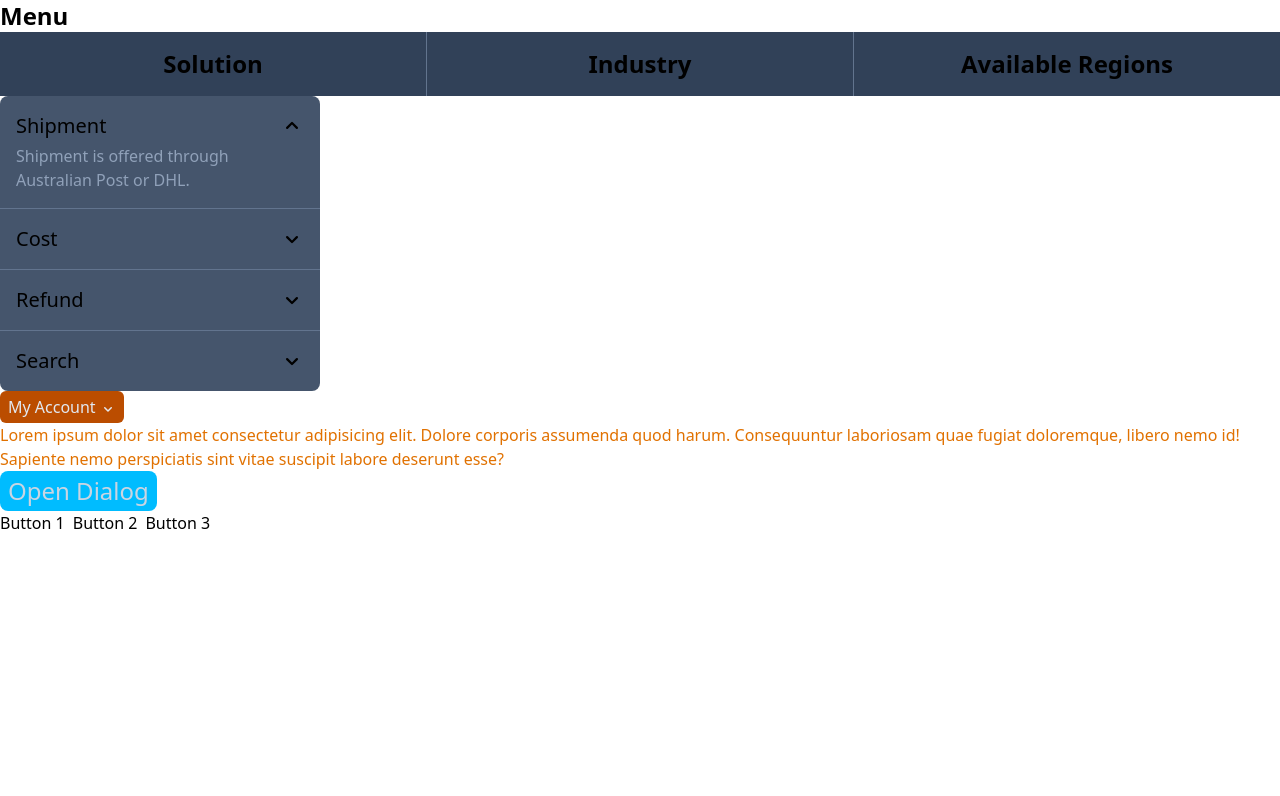
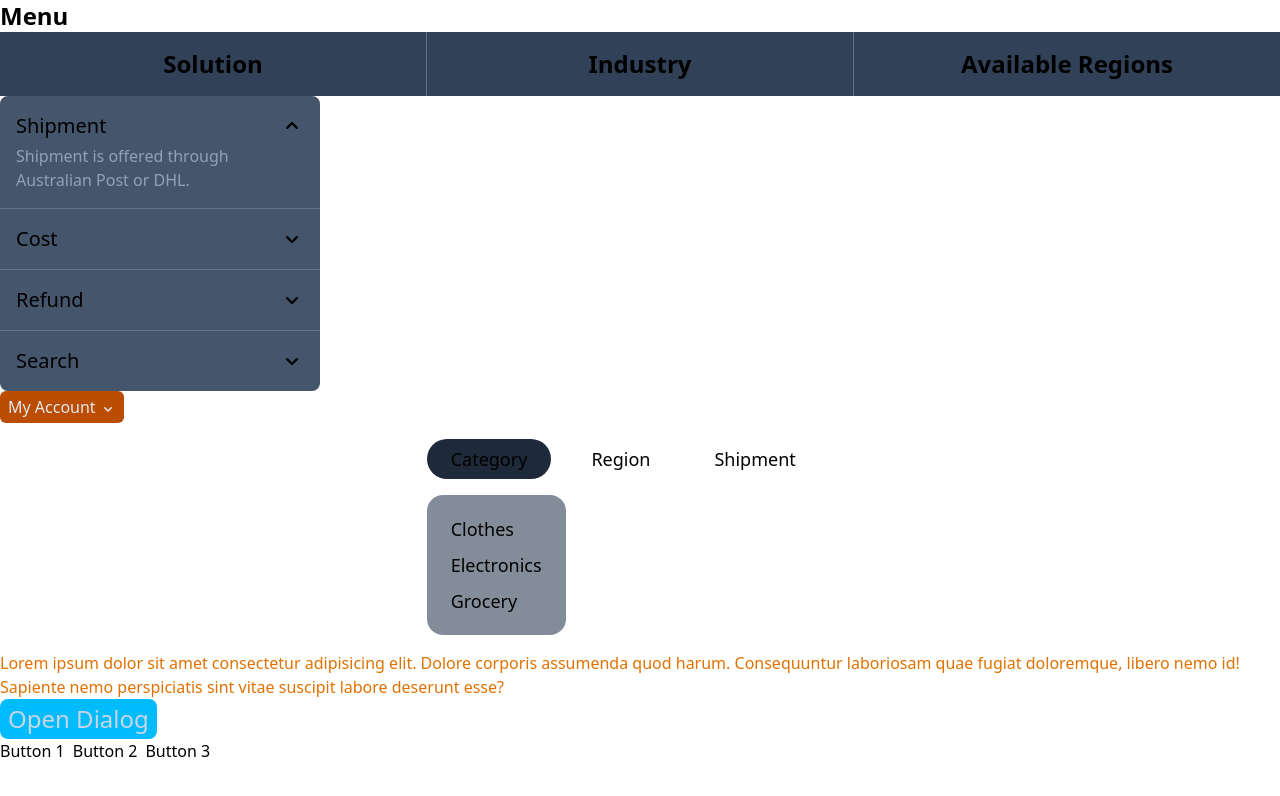
Before and after one commit to ZHENSHUO-ZHAO/ui-stack, a React (Vite) app: page / in a window 1280 px wide. Shown: the top 796 px of the page. Built offline with nearby package versions, Linux system fonts and the light colour scheme.

Commit message:
Added TabGroup component

```diff
--- a/src/App.tsx
+++ b/src/App.tsx
@@ -4,6 +4,7 @@ import DialogBox from "./components/DialogBox";
 import DropdownMenu from "./components/DropdownMenu";
 import PopoverSideMenu from "./components/PopoverSideMenu";
 import PopoverTabs from "./components/PopoverTabs";
+import TabsUI from "./components/tabsUI";
 
 function App() {
   let dialogApi: { open: () => void };
@@ -14,6 +15,7 @@ function App() {
       <PopoverTabs />
       <DisclosureUI />
       <DropdownMenu />
+      <TabsUI />
       <div>
         <p className="text-amber-600">
           Lorem ipsum dolor sit amet consectetur adipisicing elit. Dolore
--- /dev/null
+++ b/src/components/TabsUI.tsx
@@ -0,0 +1,64 @@
+import { Tab, TabGroup, TabList, TabPanel, TabPanels } from "@headlessui/react";
+import { useState } from "react";
+
+export default function TabsUI() {
+  const [selectedIndex, setSelectedIndex] = useState(0);
+
+  const data: { title: string; options: string[] }[] = [
+    { title: "Category", options: ["Clothes", "Electronics", "Grocery"] },
+    {
+      title: "Region",
+      options: [
+        "Australia",
+        "United Kingdom",
+        "Hong Kong",
+        "New Zealand",
+        "Fiji",
+      ],
+    },
+    {
+      title: "Shipment",
+      options: [
+        "Australian Post Australian Post Australian Post Australian Post Australian Post Australian Post Australian Post Australian Post Australian Post Australian Post Australian Post Australian Post Australian Post Australian Post Australian Post Australian Post ",
+        "DHL",
+        "EMS",
+      ],
+    },
+  ];
+
+  return (
+    <div className="w-full flex justify-center py-4">
+      <TabGroup
+        className="space-y-4 w-1/3"
+        defaultIndex={0}
+        selectedIndex={selectedIndex}
+        onChange={setSelectedIndex}
+      >
+        <TabList className="space-x-4">
+          {data.map((d, i) => (
+            <Tab
+              key={i}
+              className="bg-gray-600/0 rounded-full px-6 py-1.5 text-lg data-hover:bg-gray-700 data-selected:bg-gray-800"
+            >
+              {d.title}
+            </Tab>
+          ))}
+        </TabList>
+        <TabPanels className="bg-slate-700/60 rounded-2xl p-4 w-fit">
+          {data.map((d, i) => (
+            <TabPanel key={i} className="flex flex-col text-lg">
+              {d.options.map((o, j) => (
+                <button
+                  key={j}
+                  className="px-2 py-1 text-left rounded-lg transition duration-500 ease-out hover:bg-slate-400/50"
+                >
+                  {o}
+                </button>
+              ))}
+            </TabPanel>
+          ))}
+        </TabPanels>
+      </TabGroup>
+    </div>
+  );
+}
```
